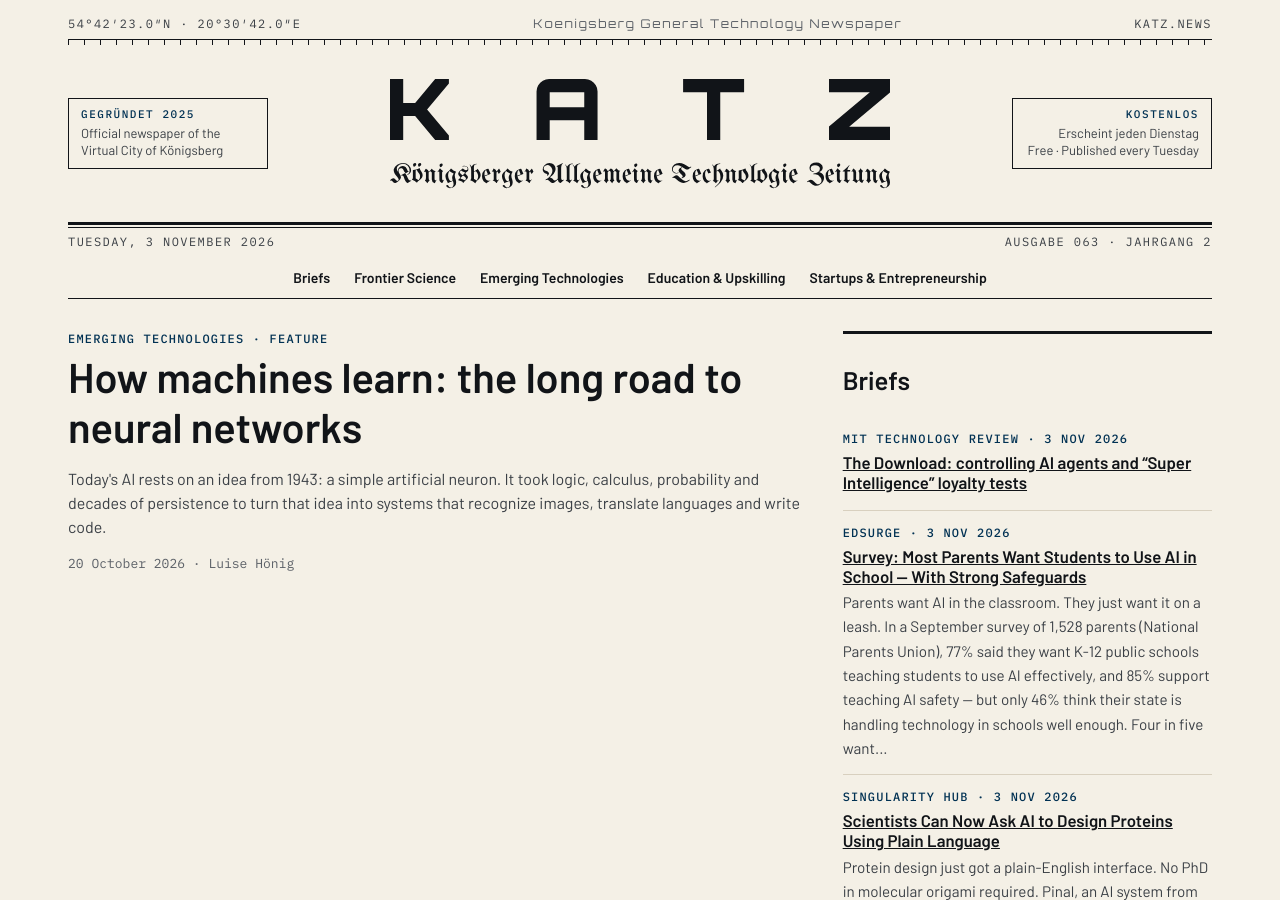
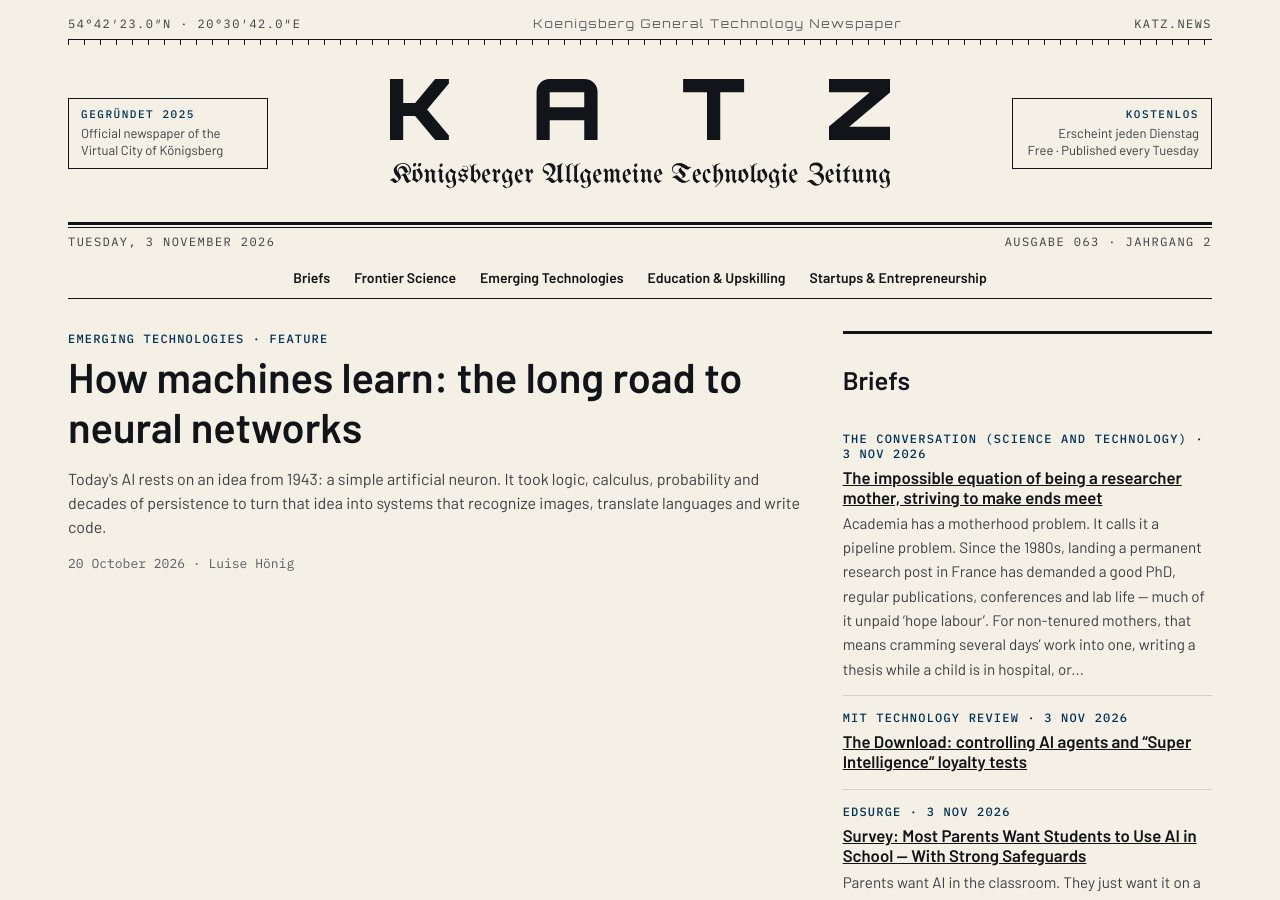
Before and after one commit to katz-news/katz.news, a Jekyll site: the page built from index.html, in a window 1280 px wide and 900 px high. Built offline with Jekyll 4.4.1, drawn with Linux system fonts in a browser that asks for light colours; some of the changed text lies outside the part shown.

Commit message:
Publish 2026-11-05

```diff
--- a/_data/build.yml
+++ b/_data/build.yml
@@ -1 +1 @@
-published_at: 2026-11-05T11:31:29Z
+published_at: 2026-11-05T11:33:11Z
--- /dev/null
+++ b/_posts/briefs/2026-11-04-the-impossible-equation-of-being-a-researcher-mother-strivin.md
@@ -0,0 +1,16 @@
+---
+published: true
+title: The impossible equation of being a researcher mother, striving to make
+  ends meet
+date: 2026-11-03
+section: science
+source_name: The Conversation (Science and Technology)
+source_url: https://theconversation.com/the-impossible-equation-of-being-a-researcher-mother-striving-to-make-ends-meet-294312
+---
+Academia has a motherhood problem. It calls it a pipeline problem.
+
+Since the 1980s, landing a permanent research post in France has demanded a good PhD, regular publications, conferences and lab life — much of it unpaid 'hope labour'. For non-tenured mothers, that means cramming several days' work into one, writing a thesis while a child is in hospital, or linking a career to a spouse's income. A survey in Denmark found one in three women abandon a scientific career after the birth of their first child; meanwhile some non-tenured fathers enjoy an academic paternity bonus — one completed 'nearly two articles in one month of paternity leave'.
+
+The system calls this an initiatory rite of passage. One researcher (Élodie) calls it Sisyphus: work that will never be recognised, because she had a child at the end of her PhD.
+
+Conclusion: the equation is not impossible. It is rigged.
```
